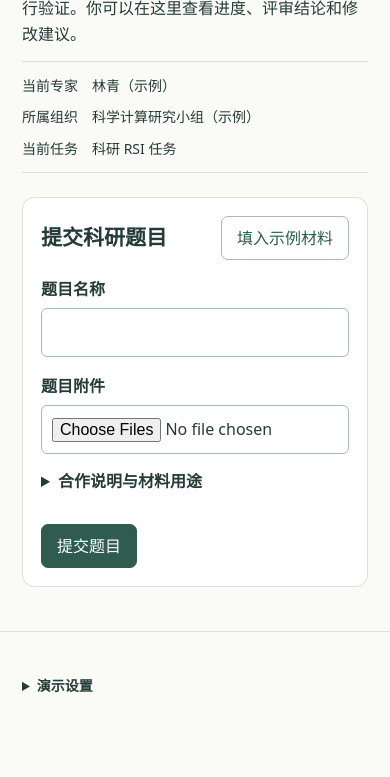
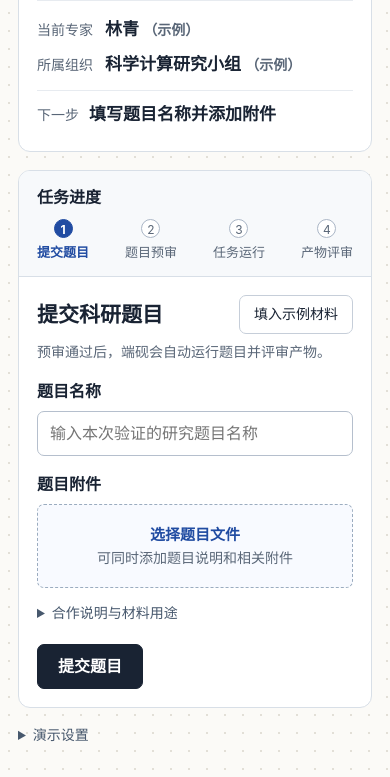
Before and after one commit to fengxingnuyan/yujiang-duanyan-demo, a plain HTML site: page index.html in a window 390 px wide. Shown: the part 176-953 px from the top of the page. Before the commit the page ends 915 px from the top, so only its background shows below. Drawn offline with Linux system fonts and the light colour scheme.

Commit message:
Improve expert task identity and progress in Duanyan workspace

```diff
--- a/demo.js
+++ b/demo.js
@@ -57,31 +57,63 @@ function report(round) {
 function history() {
   return task.rounds.slice(0,-1).map((r,i)=>`<details><summary>第 ${i+1} 轮 · ${escapeText(r.title)} · ${progress(r,Date.now())}</summary>${report(r)}</details>`).join('');
 }
+const stepNames = ['提交题目', '题目预审', '任务运行', '产物评审'];
+function updateOverview(round, status, editing) {
+  let step = phases.indexOf(status) + 1;
+  let label = status;
+  let hint = '下一步';
+  let action = '等待平台复核';
+  let tone = 'active';
+  if (editing) {
+    step = 0;
+    label = round ? '待重新提交' : '待提交';
+    action = round ? '按反馈修改并重新提交' : '填写题目名称并添加附件';
+  } else if (phases.includes(status)) {
+    hint = '建议回访日期';
+    action = round.revisit;
+  } else if (status === '任务已完成') {
+    step = stepNames.length;
+    tone = 'done';
+    action = '查看本轮评测报告';
+  } else {
+    tone = 'attention';
+    if (status.startsWith('预审')) step = 1;
+    else if (status === '任务运行异常' || status === '模型未解出') step = 2;
+    else step = 3;
+    if (needsRevision(status)) action = '查看修改清单并修订题目';
+  }
+  const state = document.querySelector('#state');
+  if (state.textContent !== label) state.textContent = label;
+  state.dataset.tone = tone;
+  document.querySelector('#next').innerHTML = `<span class="caption">${hint}</span><strong>${escapeText(action)}</strong>`;
+  document.querySelector('#steps').innerHTML = stepNames.map((name, i) =>
+    `<li ${i === step ? 'aria-current="step"' : ''} class="${i < step ? 'done' : ''}"><span class="dot" aria-hidden="true">${i < step ? '✓' : i + 1}</span>${name}</li>`
+  ).join('');
+}
 function form() {
   const last = task.rounds.at(-1);
   return `<form class="panel" id="question"><div class="row"><h2>${last ? '修改科研题目' : '提交科研题目'}</h2>${last ? '' : '<button type="button" id="sample">填入示例材料</button>'}</div>
-  ${last ? report(last) : ''}
-  <label for="title">题目名称</label><input id="title" type="text" required maxlength="200" value="${escapeText(task.title)}">
-  <label for="files">题目附件</label><input id="files" type="file" multiple><div id="fileList">${fileList(true)}</div>
+  ${last ? report(last) : '<p class="help">预审通过后，端砚会自动运行题目并评审产物。</p>'}
+  <label for="title">题目名称</label><input id="title" type="text" required maxlength="200" placeholder="输入本次验证的研究题目名称" value="${escapeText(task.title)}">
+  <label for="files">题目附件</label><label class="upload">选择题目文件<small>可同时添加题目说明和相关附件</small><input id="files" type="file" multiple></label><div id="fileList">${fileList(true)}</div>
   <details><summary>合作说明与材料用途</summary><p>语匠提供专家、组织及任务信息。合作任务使用题目和附件进行验证，按双方约定记录运行过程并交付验证结果。本演示仅使用本机示例进度。</p></details>
   <p id="error" class="warn" role="alert"></p><button class="primary">${last ? '重新提交题目' : '提交题目'}</button></form>${history()}`;
 }
 function statusView(round, status) {
   const index = phases.indexOf(status);
-  return `<section class="panel"><p class="muted">第 ${task.rounds.length} 轮 · ${escapeText(round.title)}</p>
-  <h2 aria-live="polite">${index >= 0 ? '题目已提交' : needsRevision(status) ? '题目需修改' : status}</h2>
-  <p><strong>当前状态　${status}</strong></p>
-  ${index >= 0 ? `<ol class="stages">${phases.map((name,i)=>`<li ${i===index?'aria-current="step"':''}>${name}</li>`).join('')}</ol>
-  <div class="note"><strong>建议回访日期　${escapeText(round.revisit)}</strong><br>你可以关闭页面，届时从语匠的这项任务进入，查看最新进展。如果需要修改题目，修改清单会显示在这里。</div>` : report(round)}
+  const message = ['评审智能体正在核对题目说明和验收条件。','题目已通过预审，端砚正在运行实验。','实验已结束，评审智能体正在核验产物。'];
+  return `<section class="panel"><span class="caption">第 ${task.rounds.length} 轮提交</span><h2>${escapeText(round.title)}</h2>
+  ${index >= 0 ? `<p>${message[index]}</p><div class="note">你可以关闭页面，按建议日期从库帕思语匠的原任务入口回来查看进展。</div>` : report(round)}
   ${needsRevision(status) ? '<button id="edit" class="primary">修改题目并重新提交</button>' : ''}
   <details><summary>本轮提交材料</summary><p>${round.files.map(f=>escapeText(f.name)).join('<br>')}</p></details></section>${history()}`;
 }
 function render() {
   clearTimeout(timer);
   const last = task.rounds.at(-1);
-  if (task.editing || !last) { app.innerHTML = form(); return; }
+  if (task.editing || !last) { updateOverview(last, '', true); app.innerHTML = form(); return; }
   const now = Date.now();
   const status = progress(last, now);
+  updateOverview(last, status, false);
   app.innerHTML = statusView(last,status);
   const index = phases.indexOf(status);
   if (index >= 0) timer = setTimeout(render, Math.max(10,last.time+(index+1)*stageDuration-now));
--- a/index.html
+++ b/index.html
@@ -3,38 +3,22 @@
 <head>
 <meta charset="utf-8">
 <meta name="viewport" content="width=device-width,initial-scale=1">
-<title>科研题目验证 · 库帕思语匠 × 书生·端砚</title>
-<style>
-:root{color-scheme:light;--ink:#253b39;--green:#305c50;--line:#dce2d8;--muted:#5e716a;--paper:#fafaf6}
-*{box-sizing:border-box}body{margin:0;background:var(--paper);color:var(--ink);font:16px/1.65 system-ui,"Microsoft YaHei",sans-serif}
-header{display:flex;align-items:center;gap:20px;border-bottom:1px solid var(--line);padding:15px max(5vw,20px);background:white}
-header strong{font:700 22px Georgia,"Songti SC",serif;color:var(--green)}header span,small,.muted{color:var(--muted)}
-main,footer{max-width:890px;margin:auto;padding:28px 22px}main{min-height:65vh}
-h1,h2,h3,p{margin:0 0 14px}h1{font:600 clamp(29px,4vw,42px)/1.35 Georgia,"Songti SC",serif}
-h2{font-size:21px}h3{font-size:17px}.context{display:flex;gap:8px 24px;flex-wrap:wrap;margin:14px 0 24px;padding:12px 0;border-block:1px solid var(--line);font-size:14px}
-.panel{padding:clamp(18px,4vw,32px);background:#fff;border:1px solid var(--line);border-radius:12px;margin-bottom:16px}
-.row{display:flex;justify-content:space-between;align-items:center;gap:10px;flex-wrap:wrap}.row h2{margin:0}
-label{display:block;font-weight:600;margin:16px 0 6px}input,select,button{font:inherit}
-input[type=text],input[type=file],select{width:100%;padding:10px;border:1px solid #aabbb0;border-radius:6px;background:white}
-button{cursor:pointer;border:1px solid #aabbb0;background:white;color:var(--green);border-radius:7px;padding:8px 15px}
-.primary{background:var(--green);color:white;border-color:var(--green);margin-top:16px}.file{margin:8px 0;overflow-wrap:anywhere}
-.note{background:#edf3ea;padding:16px 18px;border-left:3px solid var(--green);margin:16px 0}.warn{color:#80551b}
-details{margin:14px 0}summary{cursor:pointer;font-weight:600}.stages{display:flex;gap:10px;list-style:none;padding:0;flex-wrap:wrap;color:#66766e}
-.stages li{padding:5px 12px;border:1px solid var(--line);border-radius:18px}.stages [aria-current]{background:var(--green);color:white}
-footer{border-top:1px solid var(--line);font-size:14px}footer section{display:flex;gap:10px;align-items:center;flex-wrap:wrap}footer select{width:auto;max-width:100%}footer label{margin:0}
-:focus-visible{outline:3px solid #4a7d97;outline-offset:2px}
-</style>
+<title>科研 RSI 任务 · 库帕思语匠 × 书生·端砚</title>
+<link rel="stylesheet" href="workspace.css">
 </head>
 <body>
-<header><strong>书生·端砚</strong><span>库帕思语匠合作专区</span></header>
+<header class="mast"><div class="mast-inner"><img src="duanyan.svg" width="115" height="32" alt="书生·端砚"><span class="workspace-name">揭榜任务</span></div></header>
 <main>
-<h1>科研题目验证</h1>
-<p>提交你的研究题目和附件，端砚会按任务要求进行验证。你可以在这里查看进度、评审结论和修改建议。</p>
-<div class="context" aria-label="来自语匠的任务信息"><span>当前专家　林青（示例）</span><span>所属组织　科学计算研究小组（示例）</span><span>当前任务　科研 RSI 任务</span></div>
-<div id="app"></div>
+<p class="crumb">库帕思语匠 <span aria-hidden="true">/</span> 我的揭榜任务</p>
+<section class="overview" aria-labelledby="task-name">
+<div class="task-head"><h1 id="task-name">科研 RSI 任务</h1><span id="state" role="status"></span></div>
+<div class="summary-body">
+<dl class="identity"><div><dt>当前专家</dt><dd>林青 <small>（示例）</small></dd></div><div><dt>所属组织</dt><dd>科学计算研究小组 <small>（示例）</small></dd></div></dl>
+<div id="next" aria-live="polite"></div>
+</div></section>
+<div class="work-area"><aside aria-labelledby="progress-title"><h2 id="progress-title">任务进度</h2><ol id="steps"></ol></aside><div id="app"></div></div>
 </main>
 <footer><details><summary>演示设置</summary><p>本页模拟语匠登录和题目验证流程。几秒内即可预览各阶段，进度保存在当前浏览器。附件仅保留文件名和大小。</p>
 <section><label for="scenario">下次提交的演示场景</label><select id="scenario">
 <option value="pass">全流程通过</option><option value="precheck">题目预审需修改</option><option value="revise">产物评审需修改</option><option value="unsolved">模型未解出</option><option value="reviewError">题目预审服务异常</option><option value="runError">任务运行异常</option><option value="evalError">产物评审服务异常</option></select><button id="reset" type="button">重置演示</button></section></details></footer>
-<script src="demo.js"></script>
-</body></html>
+<script src="demo.js"></script></body></html>
--- /dev/null
+++ b/workspace.css
@@ -0,0 +1,94 @@
+:root {
+  color-scheme: light;
+  --ink: #192333;
+  --muted: #596677;
+  --blue: #214ca2;
+  --line: #d8dfe7;
+  font: 16px/1.6 "Inter", -apple-system, BlinkMacSystemFont, "Segoe UI", "Microsoft YaHei", sans-serif;
+  color: var(--ink);
+  background: #fbfaf7;
+}
+* {box-sizing:border-box}
+body {margin:0;min-height:100vh;background-image:radial-gradient(#e2dfd7 .8px,transparent .8px);background-size:18px 18px}
+.mast {background:white;border-bottom:1px solid var(--line)}
+.mast-inner,main,footer {max-width:1144px;margin:auto;padding-inline:clamp(18px,4vw,48px)}
+.mast-inner {display:flex;align-items:center;gap:18px;height:64px}
+.workspace-name {padding-left:18px;border-left:1px solid var(--line);font-size:15px;color:#465365}
+main {padding-block:26px 16px}
+.crumb {margin:0 0 14px;font-size:14px;color:var(--muted)}
+.crumb span {margin:0 8px;color:#8993a0}
+h1,h2,h3,p,dl,dd,ol {margin:0}
+h1 {font:600 clamp(24px,3vw,32px)/1.3 Georgia,"Songti SC",SimSun,serif}
+h2 {font-size:21px;line-height:1.5}
+h3 {font-size:17px;margin-bottom:8px}
+.overview,.work-area {border:1px solid var(--line);border-radius:12px;background:white}
+.overview {padding:20px clamp(18px,3vw,32px) 22px}
+.task-head,.row,footer section {display:flex;align-items:center;gap:12px;flex-wrap:wrap}
+#state {background:#eef3ff;color:var(--blue);border-radius:5px;font-size:14px;font-weight:650;padding:3px 10px}
+#state:before {content:"";display:inline-block;background:currentColor;border-radius:50%;width:7px;height:7px;margin:0 7px 2px 0}
+#state[data-tone="attention"] {background:#fff3dc;color:#86500b}
+#state[data-tone="done"] {background:#e7f5ee;color:#24644b}
+.summary-body {display:flex;justify-content:space-between;gap:20px;border-top:1px solid #e7ebf0;margin-top:16px;padding-top:15px}
+.identity {display:flex;gap:clamp(18px,4vw,60px);flex-wrap:wrap}
+dt,.caption {display:block;color:var(--muted);font-size:14px;margin-bottom:2px}
+dd,#next strong {font-size:17px;font-weight:600}
+small,.muted,.help {color:var(--muted)}
+small,.help {font-size:14px}
+#next {border-left:2px solid #c4d4f2;padding-left:15px;min-width:24%}
+.work-area {display:grid;grid-template-columns:185px minmax(0,1fr);margin-top:18px;overflow:hidden}
+aside {padding:24px;background:#f7f9fb;border-right:1px solid var(--line)}
+aside h2 {font-size:16px}
+#steps {list-style:none;padding:0;margin-top:20px}
+#steps li {position:relative;display:flex;align-items:center;gap:10px;color:var(--muted);font-size:15px;padding-bottom:22px}
+#steps li:last-child {padding:0}
+#steps li:not(:last-child):before {content:"";height:calc(100% - 18px);border-left:1px solid #cbd3dd;position:absolute;top:21px;left:9px}
+.dot {position:relative;display:grid;place-items:center;flex:none;width:19px;height:19px;border:1px solid #aab6c6;border-radius:50%;background:#fff;font-size:12px}
+#steps [aria-current="step"] {font-weight:650;color:var(--blue)}
+[aria-current="step"] .dot {color:white;background:var(--blue);border-color:var(--blue)}
+.done .dot {color:var(--blue);border-color:#a2b8e2;background:#eef3fc}
+#app {padding:clamp(18px,3vw,32px);min-width:0;overflow-wrap:anywhere}
+.row {justify-content:space-between}
+.help {margin:4px 0 16px}
+label {display:block;font-weight:600;margin:16px 0 6px}
+input,select,button {font:inherit}
+input[type=text],select {width:100%;border:1px solid #b5bfcd;border-radius:7px;padding:9px 12px;background:white;color:var(--ink)}
+.upload {position:relative;display:grid;justify-items:center;padding:18px 12px;border:1px dashed #9bacbf;background:#f8faff;border-radius:7px;cursor:pointer;font-size:15px;color:var(--blue);margin:0}
+.upload small {font-weight:400}
+.upload input {position:absolute;inset:0;opacity:0;width:100%;height:100%;cursor:pointer}
+button {cursor:pointer;border:1px solid #c6ced9;color:var(--ink);background:white;border-radius:7px;padding:7px 14px}
+button:hover,.upload:hover {border-color:var(--blue);color:var(--blue)}
+.primary {background:var(--ink);border-color:var(--ink);color:white;font-weight:600;margin-top:12px;padding:9px 20px}
+.primary:hover {color:white;background:#253f6c}
+.file {font-size:14px;border-bottom:1px solid var(--line);padding:8px 0}
+.file button,#sample {font-size:14px}
+details {margin-top:14px;color:var(--muted);font-size:14px}
+summary {cursor:pointer;color:#47586d}
+details p,.panel p,.panel ol {margin:7px 0}
+.panel ol {padding-left:24px}
+.panel li+li {margin-top:12px}
+.panel h3 {margin-top:14px}
+.note {margin:18px 0;background:#f3f6fb;padding:12px 16px;border-radius:6px}
+.warn {color:#923b17}
+footer {padding-bottom:30px}
+footer details {margin:0}
+footer select {width:auto;max-width:100%}
+footer label {margin:0}
+:focus-visible,.upload:focus-within {outline:3px solid #4a78c5;outline-offset:3px}
+@media(max-width:720px){
+  .work-area {display:block}
+  aside {padding:14px 18px;border-right:0;border-bottom:1px solid var(--line)}
+  #steps {display:flex;justify-content:space-between;gap:5px;margin-top:10px}
+  #steps li,#steps li:last-child {padding:0;gap:4px;font-size:13px}
+  #steps li:not(:last-child):before {display:none}
+  .summary-body {flex-direction:column;gap:12px}
+  .identity {gap:12px 24px}
+  #next {border-left:0;border-top:1px solid #e7ebf0;padding:10px 0 0}
+  #next .caption {display:inline;margin-right:10px}
+  .mast-inner {height:54px}
+  main {padding-top:16px}
+}
+@media(max-width:390px){
+  .identity {display:grid;gap:8px}
+  .identity div {display:flex;align-items:baseline;gap:12px}
+  #steps li {flex-direction:column}
+}
```
Also changed, not shown: duanyan.svg (added).
